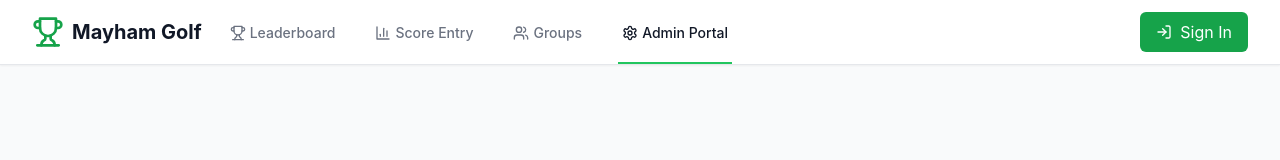
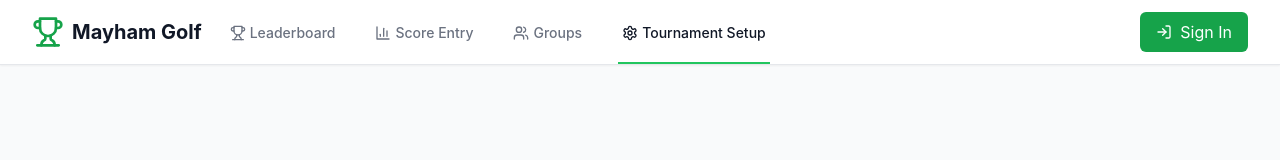
Before and after one commit to srager13/may-ham-scoreboard, a React (Vite) app in the folder mayhamapi/frontend/: page /admin in a window 1280 px wide. Shown: the top 160 px of the page. Built offline with nearby package versions, Linux system fonts and the light colour scheme.

Commit message:
rename admin portal to tournament setup

```diff
--- a/mayhamapi/frontend/src/App.tsx
+++ b/mayhamapi/frontend/src/App.tsx
@@ -2,7 +2,7 @@ import React, { useState } from 'react';
 import { Routes, Route, Link, useLocation } from 'react-router-dom';
 import { Trophy, Users, BarChart3, Settings, AlertCircle } from 'lucide-react';
 import Leaderboard from './components/Leaderboard';
-import AdminPortal from './components/AdminPortal';
+import TournamentSetup from './components/TournamentSetup';
 import ScoreInterface from './components/ScoreInterface';
 import LandingPage from './components/LandingPage';
 import Groups from './components/Groups';
@@ -84,7 +84,7 @@ function AppContent() {
     { name: 'Leaderboard', href: '/leaderboard', icon: Trophy },
     { name: 'Score Entry', href: '/score', icon: BarChart3 },
     { name: 'Groups', href: '/groups', icon: Users },
-    { name: 'Admin Portal', href: '/admin', icon: Settings },
+    { name: 'Tournament Setup', href: '/admin', icon: Settings },
   ];
 
   return (
@@ -186,7 +186,7 @@ function AppContent() {
             path="/admin"
             element={
               <ProtectedRoute>
-                <AdminPortal />
+                <TournamentSetup />
               </ProtectedRoute>
             }
           />
--- a/mayhamapi/frontend/src/components/AdminPortal.tsx
+++ b/mayhamapi/frontend/src/components/TournamentSetup.tsx
@@ -26,7 +26,7 @@ interface MatchData {
   team2_players: number[];
 }
 
-const AdminPortal = () => {
+const TournamentSetup = () => {
   const [step, setStep] = useState(1);
   const [loading, setLoading] = useState(false);
   const [error, setError] = useState<string | null>(null);
@@ -1015,4 +1015,4 @@ const ReviewStep = ({ tournament, teams, rounds }) => {
   );
 };
 
-export default AdminPortal;
+export default TournamentSetup;
```
